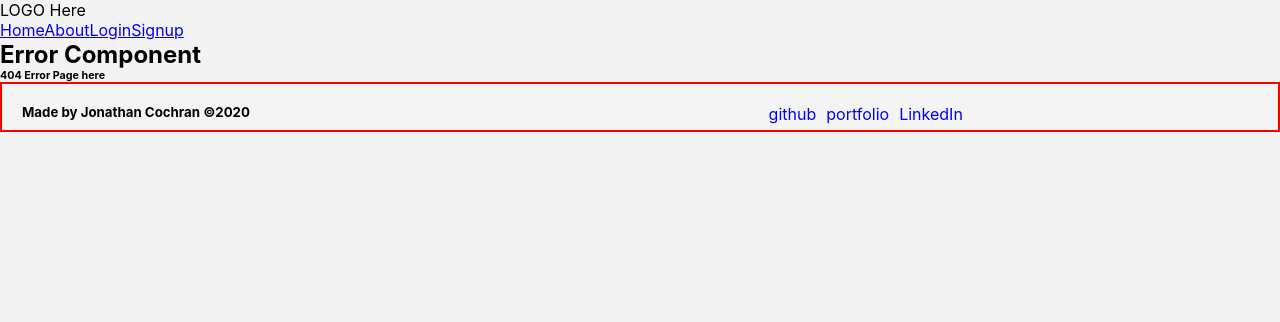
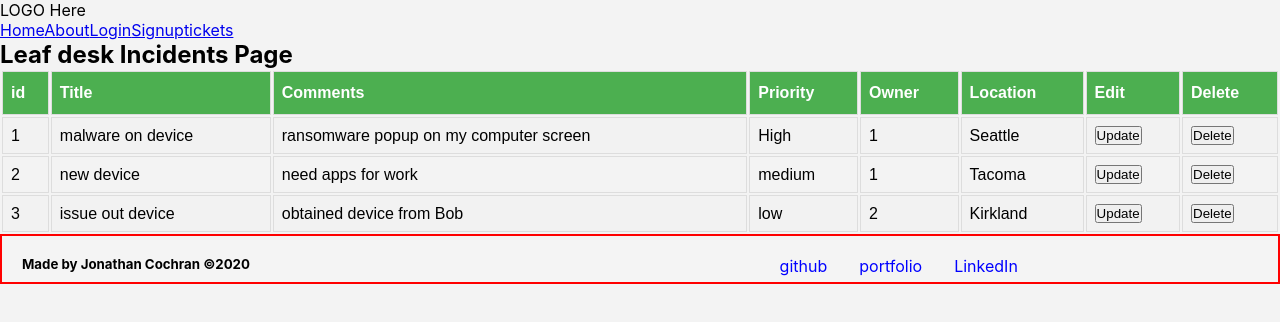
Before and after one commit to jcochran206/ticket-system-capstone-client, a React (Create React App) app: page /tickets in a window 1280 px wide. Before the commit this address had no page. Shown: the top 322 px of the page. Built offline with nearby package versions, Linux system fonts and the light colour scheme.

Commit message:
added listview to client and created context

```diff
--- a/src/App.css
+++ b/src/App.css
@@ -28,16 +28,19 @@ a {
 li {
   list-style: none;
   display: inline;
-  padding: 5px;
+  padding: 14px 16px;
+  text-align: center;
 }
 
 /*logo section*/
 
 /*nav section*/
 
+
 /*hero section*/
 .hero {
   background:#f3f3f3;
+  border-radius: 5px;
   font-family: sans-serif;
   text-align: left;
   height: 15rem;
@@ -78,7 +81,6 @@ a.btn-hero {
 /*footer section*/
 .footer {
   background: #f4f4f4;
-  border: solid 2px red;
   display: inline-block;
   height: 50px;
   width: 100%;
@@ -95,3 +97,27 @@ a.btn-hero {
   float: left;
   width: 40%;
 }
+
+/* tickets section */
+
+.ticket-table {
+  font-family: sans-serif;
+  width: 100%;
+}
+
+.ticket-table td, .ticket-table th {
+  border: 1px solid #ddd;
+  padding: 8px;
+}
+
+.ticket-table tr:nth-child(even){background-color: #f2f2f2;}
+
+.ticket-table tr:hover {background-color: #ddd;}
+
+.ticket-table th {
+  padding-top: 12px;
+  padding-bottom: 12px;
+  text-align: left;
+  background-color: #4CAF50;
+  color: white
+}
--- a/src/App.js
+++ b/src/App.js
@@ -10,6 +10,7 @@ import Footer from './components/Footer/footer';
 import SignUp from './components/SignupForm/signUpForm';
 import About from './components/Sections/About/about';
 import Error from './components/Sections/Error/error';
+import TicketList from './components/TicketList/ticketlist';
 import './App.css';
 
 function App() {
@@ -23,7 +24,9 @@ function App() {
           <Route path="/hero/:services" component={Service} />
           <Route path="/about" component={About} />
           <Route path="/login" component={Login} />
+
           <Route path="/signup" component={SignUp} />
+          <Route path="/tickets" component={TicketList} />
           <Route component={Error}/>
         </Switch>
       </BrowserRouter>
--- a/src/components/Login/login.js
+++ b/src/components/Login/login.js
@@ -1,11 +1,13 @@
 import React from 'react';
 import ValidationError from '../validationError/validationError';
+import config from '../../config';
 
 
-class Login extends React.Component{
-    constructor(props){
+class Login extends React.Component {
+    constructor(props) {
         super(props);
         this.state = {
+            listOfUsers: [],
             username: {
                 value: '',
                 touched: true
@@ -17,17 +19,50 @@ class Login extends React.Component{
         }
     }
 
+    componentDidMount() {
+        let url = `${config.API_ENDPOINT}/users`;
+        console.log(url)
+        fetch(url)
+          // if the api returns data ...
+          .then((res) => {
+            if (!res.ok) {
+              throw new Error("Something went wrong, please try again later.");
+            }
+            // ... convert it to json
+            return res.json();
+          })
+          // use the json api output
+          .then((data) => {
+              console.log(data);
+            //check if there is meaningful data
+
+            this.setState({
+              listOfUsers: data,
+            });
+          })
+          .catch((err) => {
+            console.error(err);
+            // this.setState({
+            //     error: err.message
+            // })
+          });
+      }
+
+
     handleSubmit(event) {
         event.preventDefault();
-    const { username, password} = this.state;
+        const { username, password } = this.state;
+
+        console.log('name: ', username.value)
+        console.log('password: ', password.value)
     }
 
     updateUserName(username) {
-    this.setState({username: {value: username, touched: true}});
+        this.setState({ username: { value: username, touched: true } });
     }
 
     updatePassword(password) {
-    this.setState({password: {value: password}});
+        this.setState({ password: { value: password } });
     }
 
     // validate inputs here
@@ -53,26 +88,27 @@ validatePassword() {
     }
 
 
-    render(){
+    render() {
         const usernameError = this.validateUserName();
         const passwordError = this.validatePassword();
 
-        return(
-            <form className="login" onSubmit={e => this.handleSubmit(e)}>
+        return (
+            <form method="post" action="/login" className="login" onSubmit={e => this.handleSubmit(e)}>
                 <h2>Login</h2>
                 <div className="login_hint">* required field</div>
 
                 <div className="form-group">
                     <label htmlFor="username">Username *</label>
                     <input type="text" className="login__control"
-                username="username" id="username" onChange={e => this.updateUserName(e.target.value)} defaultValue="place username here"/>
+                        username="username" id="username" onChange={e => this.updateUserName(e.target.value)} defaultValue="place username here" />
                     {this.state.username.touched && <ValidationError message={usernameError} />}
+
                 </div>
 
                 <div className="form-group">
                     <label htmlFor="password">Password *</label>
                     <input type="password" className="login__control"
-                name="password" id="password" onChange={e => this.updatePassword(e.target.value)}/>
+                        name="password" id="password" onChange={e => this.updatePassword(e.target.value)} />
                     <div className="login__hint">6 to 72 characters, must include a number</div>
                     {this.state.password.touched && (
                         <ValidationError message={passwordError} />
--- a/src/components/Nav/nav.js
+++ b/src/components/Nav/nav.js
@@ -22,6 +22,9 @@ export default class Nav extends Component {
                     <Link to="/signup">
                         Signup
                     </Link>
+                    <Link to="/tickets">
+                        tickets
+                    </Link>
                 </ul>
              </div>
           )
--- /dev/null
+++ b/src/components/TicketList/ticketlist.js
@@ -0,0 +1,67 @@
+import React from 'react';
+
+class Tickets extends React.Component {
+    constructor(props) {
+        super(props);
+        this.state = {
+            data: []
+        }
+    }
+
+   render(){
+       let { data } = this.state;
+       return (
+        <div>
+           <h2>Leaf desk Incidents Page</h2>
+  <table className="ticket-table">
+  <tr>
+    <th>id</th>
+    <th>Title</th>
+    <th>Comments</th>
+    <th>Priority</th>
+    <th>Owner</th>
+    <th>Location</th>
+    <th>Edit</th>
+    <th>Delete</th>
+  </tr>
+
+  <tr>
+    <td>1</td>
+    <td>malware on device</td>
+    <td>ransomware popup on my computer screen</td>
+    <td>High</td>
+    <td>1</td>
+    <td>Seattle</td>
+    <td><button className="btn-update">Update</button></td>
+    <td><button className="btn-delete">Delete</button></td>
+  </tr>
+
+  <tr>
+    <td>2</td>
+    <td>new device</td>
+    <td>need apps for work</td>
+    <td>medium</td>
+    <td>1</td>
+    <td>Tacoma</td>
+    <td><button className="btn-update">Update</button></td>
+    <td><button className="btn-delete">Delete</button></td>
+  </tr>
+
+  <tr>
+    <td>3</td>
+    <td>issue out device</td>
+    <td>obtained device from Bob</td>
+    <td>low</td>
+    <td>2</td>
+    <td>Kirkland</td>
+    <td><button className="btn-update">Update</button></td>
+    <td><button className="btn-delete">Delete</button></td>
+  </tr>
+
+</table>
+        </div>
+       )
+   }
+}
+
+export default Tickets;
--- /dev/null
+++ b/src/config.js
@@ -0,0 +1,5 @@
+export default {
+    API_ENDPOINT: 'http://localhost:8000/api',
+    //API_KEY: process.env.REACT_APP_API_KEY,
+    //TOKEN_KEY: 'xxxxxxx',
+    }
```
Also changed, not shown: src/context/incidentsContext.js (added). Lines whose indentation alone changed are shown as unchanged.
